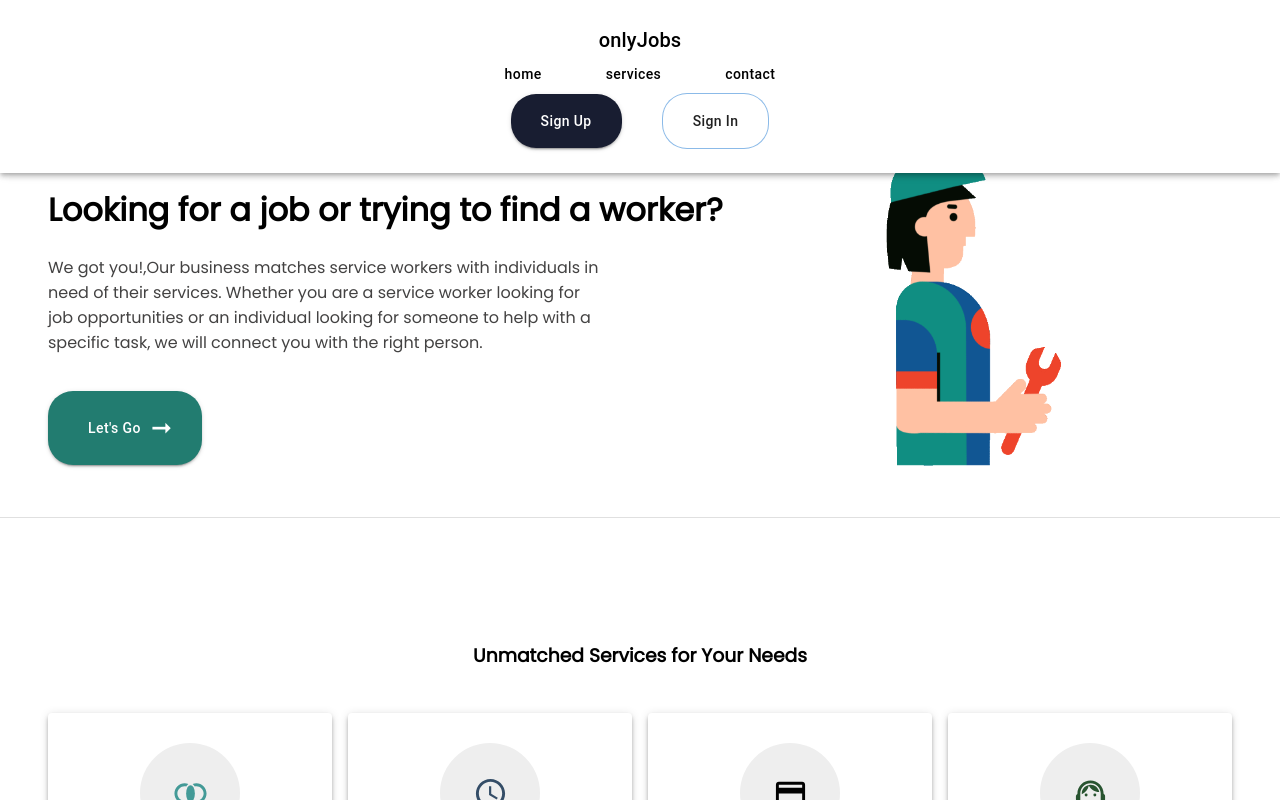
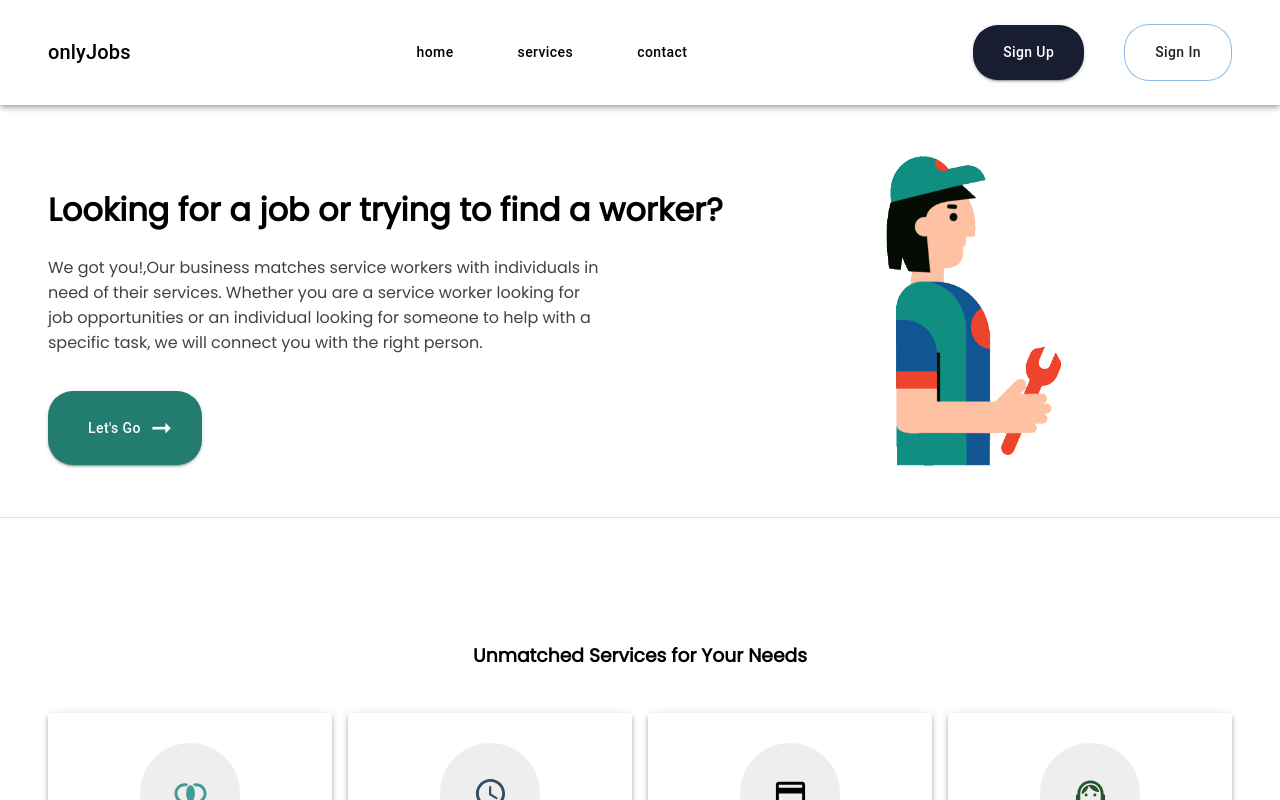
Before and after one commit to muhammadkeyton/onlyjobs, a Next.js app: page / in a window 1280 px wide. Shown: the top 800 px of the page. Built offline with nearby package versions, Linux system fonts and the light colour scheme.

Commit message:
added inline styling to the navbar

```diff
--- a/components/landingPage/navBar.tsx
+++ b/components/landingPage/navBar.tsx
@@ -23,7 +23,8 @@ import { Poppins,Ubuntu} from '@next/font/google'
 
 
 //css for this component
-import landingPageCss from "../../styles/landingPage.module.css";
+//import landingPageCss from "../../styles/landingPage.module.css";
+import landingPageCss from '../../styles/landingPage.module.css';
 
 
 import scrollTo  from 'scroll-to-element';
@@ -91,7 +92,16 @@ export default function DrawerAppBar() {
 
     <div id="home">
 
-      <AppBar component="nav" color="inherit"  className={landingPageCss.appbar}>
+      <AppBar component="nav" color="inherit"
+
+       sx={{
+        display:"flex",
+        flexDirection:"row",
+        justifyContent:"space-between",
+        alignItems:"center",
+        padding:"1.5rem 3rem",
+       }}
+      >
 
 
           <Typography
--- a/styles/landingPage.module.css
+++ b/styles/landingPage.module.css
@@ -2,13 +2,13 @@
 
 
 /* appbar style*/
-.appbar{
+/* .appbar{
     display:flex;
     flex-direction:row;
     justify-content:space-between;
     align-items:center;
     padding:1.5rem 3rem;
-}
+} */
 
 
 
```
